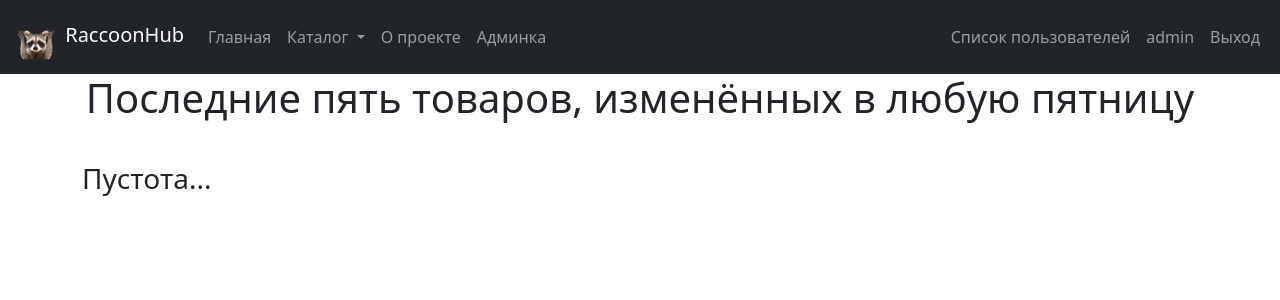
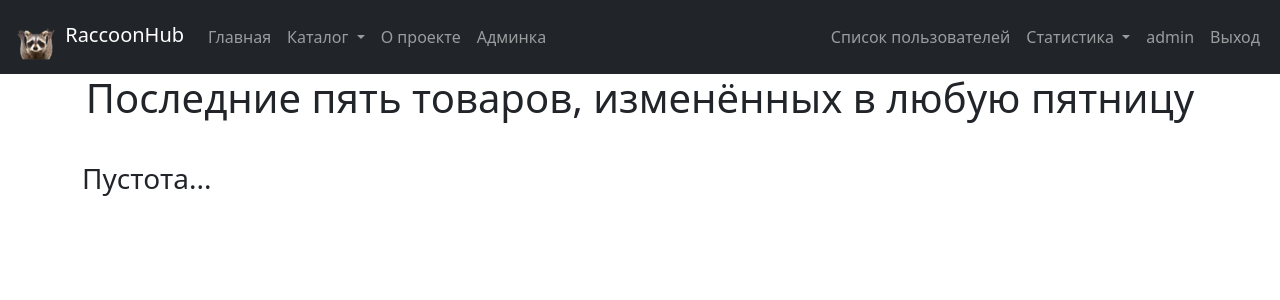
Before and after one commit to code-n-cry/django_school, a Django app: page /catalog/friday/ in a window 1280 px wide. Shown: the top 300 px of the page. Run offline with Django 3.2, Linux system fonts and the light colour scheme; a user stored in the database is signed in; data comes from the database, SQL or seed files in the repository; both versions use the stored data as it was after the commit; some libraries are stand-ins or nearby versions.

Commit message:
Add links to new apps to header; update translations

```diff
--- a/templates/includes/header.html
+++ b/templates/includes/header.html
@@ -38,6 +38,16 @@
               <li class="nav-item p-1"><a class="nav-link btn btn-warning {% if view_name == 'auth:signup' %}active disabled{% endif %}" href="{% url 'auth:signup' %}">{% translate 'Регистрация' %}</a></li>
             {% else %}
               <li class="nav-item"><a class="nav-link {% if view_name == 'users:user_list' %}active disabled{% endif %}" href="{% url 'users:user_list' %}">{% translate 'Список пользователей' %}</a></li>
+              <li class="nav-item dropdown">
+                <a class="nav-link dropdown-toggle" id="navbarDarkDropdownMenuLink" role="button" data-bs-toggle="dropdown" aria-expanded="false">
+                 {% translate 'Статистика' %}
+                </a>
+               <ul class="dropdown-menu dropdown-menu-dark" aria-labelledby="navbarDarkDropdownMenuLink">
+                 <li><a class="dropdown-item {% if view_name == 'statistics:by_user' %}active disabled{% endif %}" href="{% url 'statistics:by_user' %}">{% translate 'Ваша' %}</a></li>
+                 <li><a class="dropdown-item {% if view_name == 'statistics:by_users' %}active disabled{% endif %}" href="{% url 'statistics:by_users' %}">{% translate 'По пользователям' %}</a></li>
+                 <li><a class="dropdown-item {% if view_name == 'statistics:by_items' %}active disabled{% endif %}" href="{% url 'statistics:by_items' %}">{% translate 'По товарам' %}</a></li>
+               </ul>
+              </li>
               <li class="nav-item"><a class="nav-link {% if view_name == 'users:profile' %}active disabled{% endif %}" href="{% url 'users:profile' %}">{{ request.user.get_username }}</a></li>
               <li class="nav-item"><a class="nav-link {% if view_name == 'auth:logout' %}active disabled{% endif %}" href="{% url 'auth:logout' %}">{% translate 'Выход' %}</a></li>
             {% endif %}
```
Also changed, not shown: db.sqlite3, locale/en/LC_MESSAGES/django.po, 1 other file.
